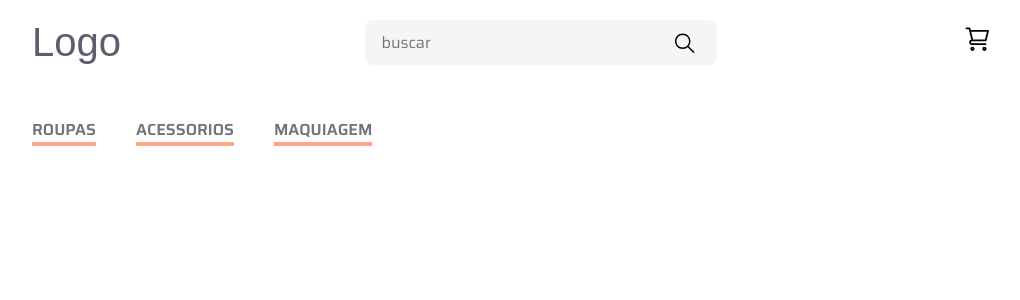
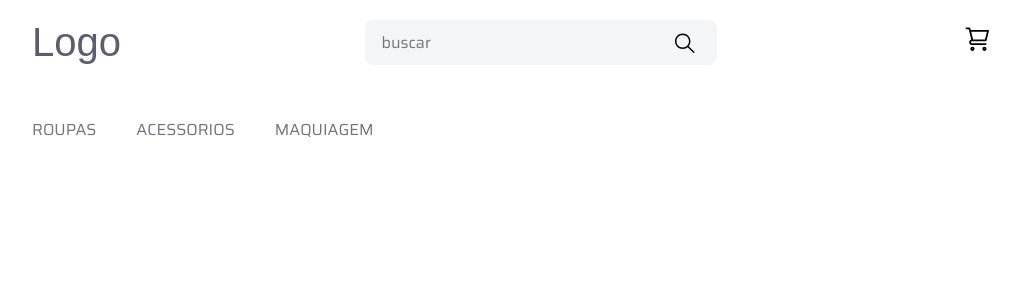
Before and after one commit to devAlexSilva/ecommerce-styled-components, a Next.js app: page / in a window 1280 px wide. Shown: the top 300 px of the page, without its empty margins (128-1148 px from the left). Built offline with nearby package versions, Linux system fonts and the light colour scheme; a web font is replaced by a local one.

Commit message:
feat: added method to handle with selected category

```diff
--- a/src/components/header-filters/FilterByCategory.tsx
+++ b/src/components/header-filters/FilterByCategory.tsx
@@ -1,3 +1,4 @@
+import { useState } from "react"
 import { styled } from "styled-components"
 
 const FilterList = styled.ul`
@@ -8,15 +9,15 @@ const FilterList = styled.ul`
 `
 
 type itemListProps = {
-  selected: boolean
+  isSelected: boolean
 }
 
 const ItemList = styled.li<itemListProps>`
     text-transform: uppercase;
     list-style: none;
-    color: ${props => props.selected ? 'var(--text-dark)' : 'var(--text-dark)'};
-    font-weight: ${props => props.selected ? '600' : '400'};
-    border-bottom: ${props => props.selected ? '4px solid var(--orange-low)' : 'none'};
+    color: ${props => props.isSelected ? 'var(--text-dark)' : 'var(--text-dark)'};
+    font-weight: ${props => props.isSelected ? '600' : '400'};
+    border-bottom: ${props => props.isSelected ? '4px solid var(--orange-low)' : 'none'};
     cursor: pointer;
 `
 
@@ -27,11 +28,20 @@ const list = [
 ]
 
 export function FilterByCategory() {
+  const [selectedCategory, setSelectedCategory] = useState('')
+
   return (
     <FilterList>
       {
         list.map(category =>
-        <ItemList key={category} selected>{category}</ItemList>)
+          <ItemList
+            key={category}
+            isSelected={selectedCategory === category}
+            onClick={() => setSelectedCategory(category)}
+            >
+            {category}
+          </ItemList>
+        )
       }
     </FilterList>
   )
--- a/src/components/header/Cart.tsx
+++ b/src/components/header/Cart.tsx
@@ -4,16 +4,11 @@ import { styled } from "styled-components"
 
 const CartContainer = styled.div``
 
-export function Cart() {
-  const { value, updateLocalStorage } = UseLocalStorage('cart-products')
-
-  const handleCart = () => updateLocalStorage('3')
-
-  const CountContainer = styled.div`
+const CountContainer = styled.div`
     position: relative;
   `
 
-  const CartCount = styled.span`
+const CartCount = styled.span`
     position: absolute;
     top: 40%;
     right: -1rem;
@@ -28,6 +23,12 @@ export function Cart() {
     font-size: .8rem;
   `
 
+export function Cart() {
+  const { value, updateLocalStorage } = UseLocalStorage('cart-products')
+
+  const handleCart = () => updateLocalStorage('3')
+
+
   console.log(value)
   return (
     <CartContainer>
```
